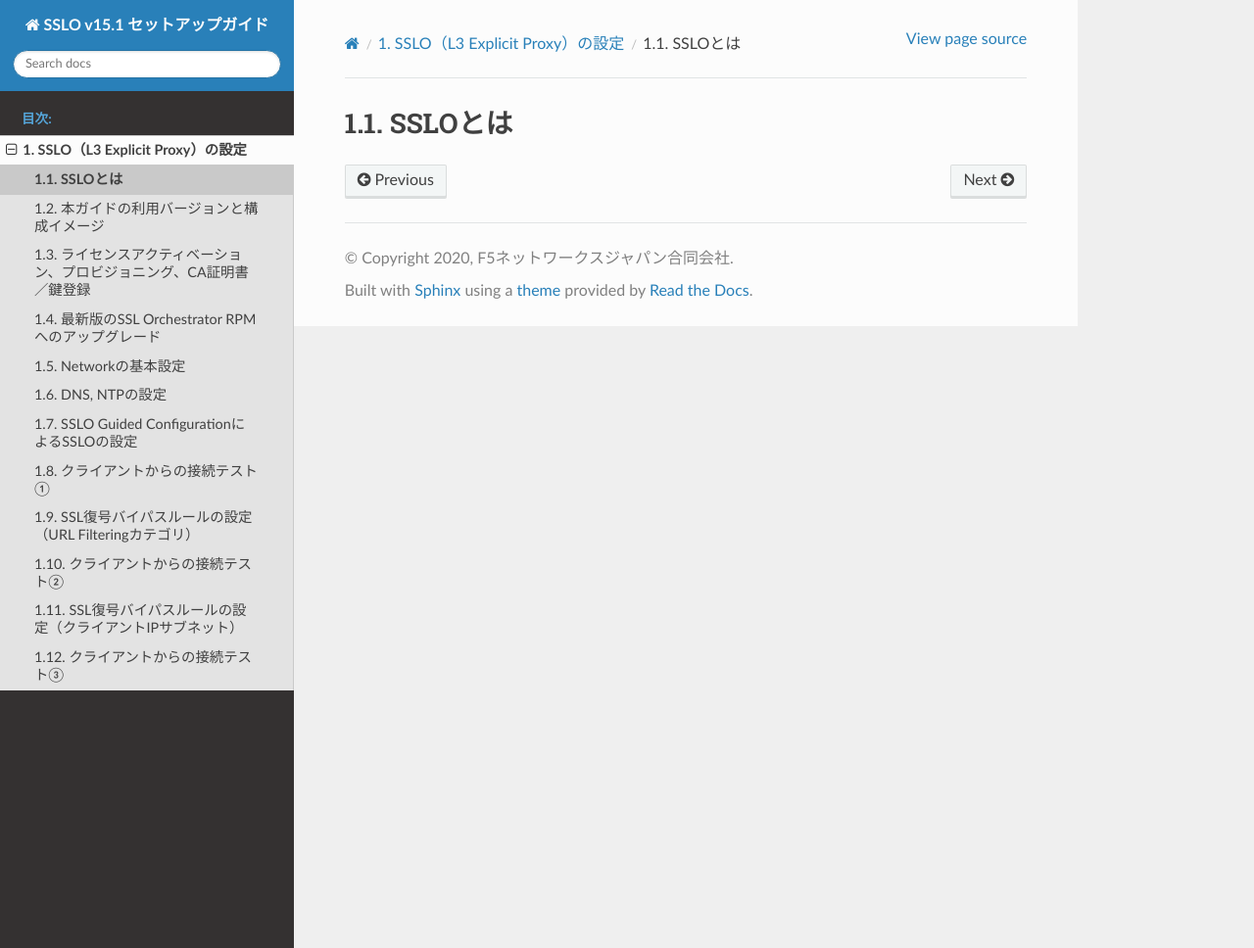
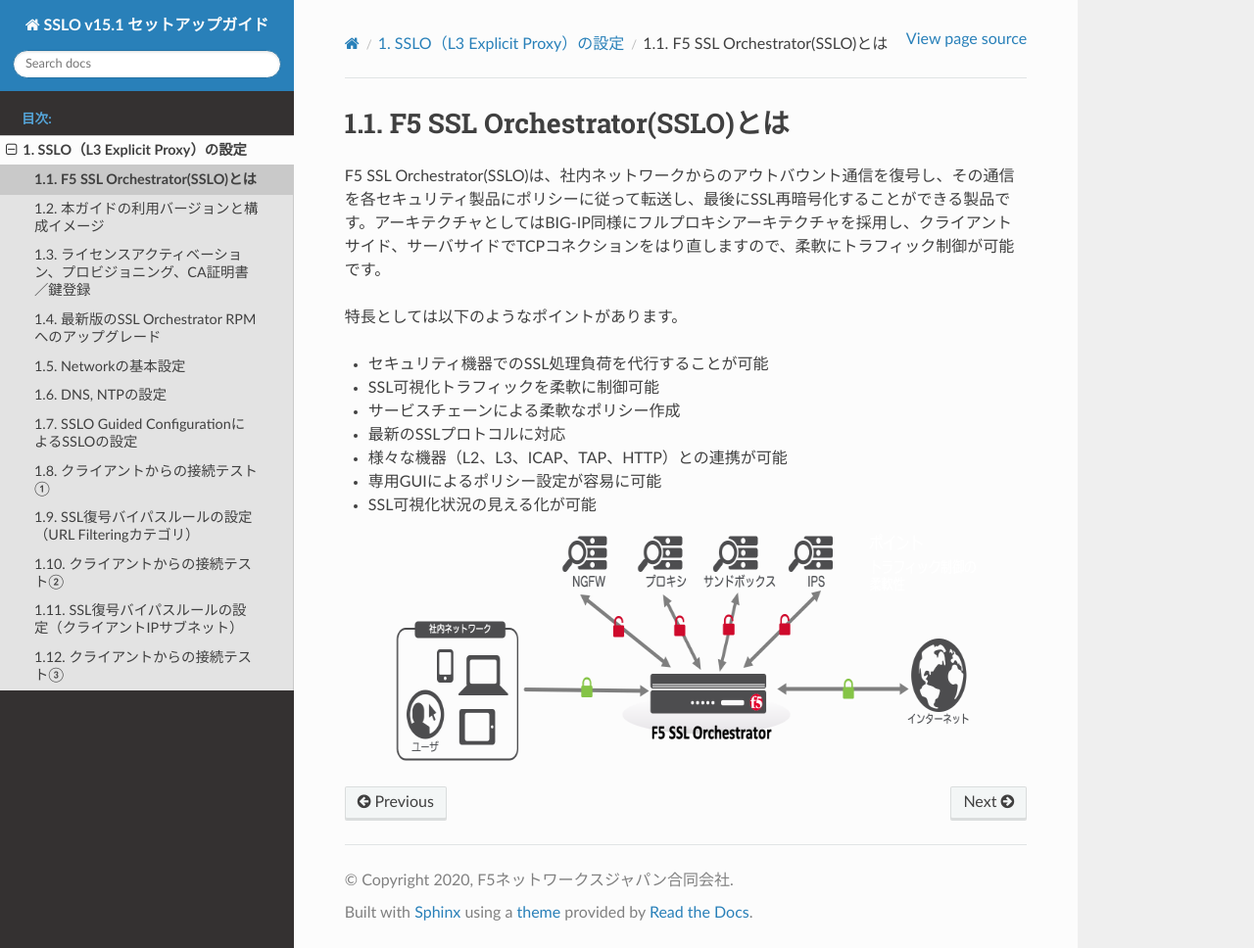
Before and after one commit to BeF5/f5j-easy-setup-sslo-15, a Sphinx documentation site: the page built from docs/content1/module01/module01.rst, in a window 1280 px wide and 968 px high. Shown: the whole window at 98% size. Built offline with Sphinx 7.4.7 and the Read the Docs theme 2.0.0, drawn with Linux system fonts in a browser that asks for light colours.

Commit message:
no message

```diff
--- a/docs/content1/module01/module01.rst
+++ b/docs/content1/module01/module01.rst
@@ -1,2 +1,18 @@
-SSLOとは
+F5 SSL Orchestrator(SSLO)とは
 ======================================
+
+F5 SSL Orchestrator(SSLO)は、社内ネットワークからのアウトバウント通信を復号し、その通信を各セキュリティ製品にポリシーに従って転送し、最後にSSL再暗号化することができる製品です。アーキテクチャとしてはBIG-IP同様にフルプロキシアーキテクチャを採用し、クライアントサイド、サーバサイドでTCPコネクションをはり直しますので、柔軟にトラフィック制御が可能です。
+
+特長としては以下のようなポイントがあります。
+
+- セキュリティ機器でのSSL処理負荷を代行することが可能
+- SSL可視化トラフィックを柔軟に制御可能
+- サービスチェーンによる柔軟なポリシー作成
+- 最新のSSLプロトコルに対応
+- 様々な機器（L2、L3、ICAP、TAP、HTTP）との連携が可能
+- 専用GUIによるポリシー設定が容易に可能
+- SSL可視化状況の見える化が可能
+
+   .. figure:: images/mod1-1.png
+      :scale: 50%
+      :align: center
```
Also changed, not shown: docs/content1/module01/images/mod1-1.png, docs/content1/module02/images/mod2-1.png.
